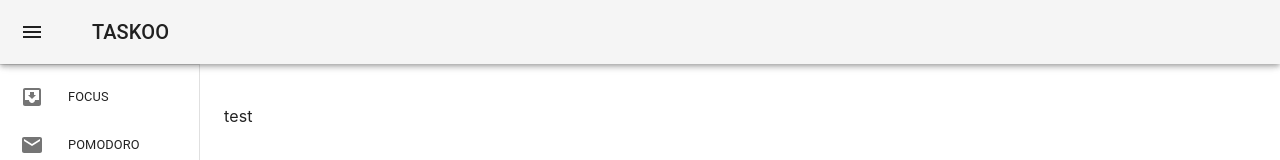
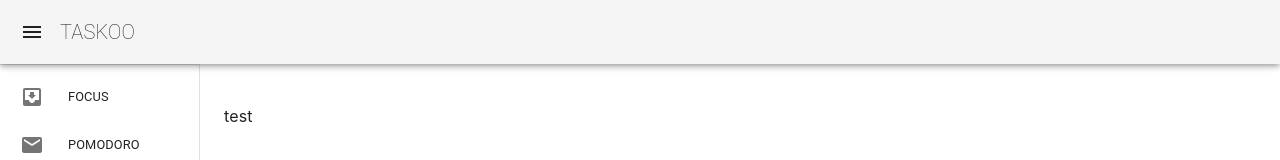
Before and after one commit to undefeated-davout/taskoo, a Next.js app in the folder web/: page / in a window 1280 px wide. Shown: the top 160 px of the page. Built offline with nearby package versions, Linux system fonts and the light colour scheme.

Commit message:
modify: メニューバー

```diff
--- a/web/src/components/organisms/MenuBar/index.tsx
+++ b/web/src/components/organisms/MenuBar/index.tsx
@@ -89,11 +89,16 @@ const MenuBar = (props: MenuBarProps) => {
             aria-label="open drawer"
             onClick={handleDrawerOpen}
             edge="start"
-            sx={{ marginRight: 5 }}
+            sx={{ marginRight: 1 }}
           >
             <MenuIcon />
           </IconButton>
-          <Typography variant="h6" noWrap component="div">
+          <Typography
+            variant="h6"
+            noWrap
+            component="div"
+            sx={{ fontWeight: 100 }}
+          >
             TASKOO
           </Typography>
         </Toolbar>
```
